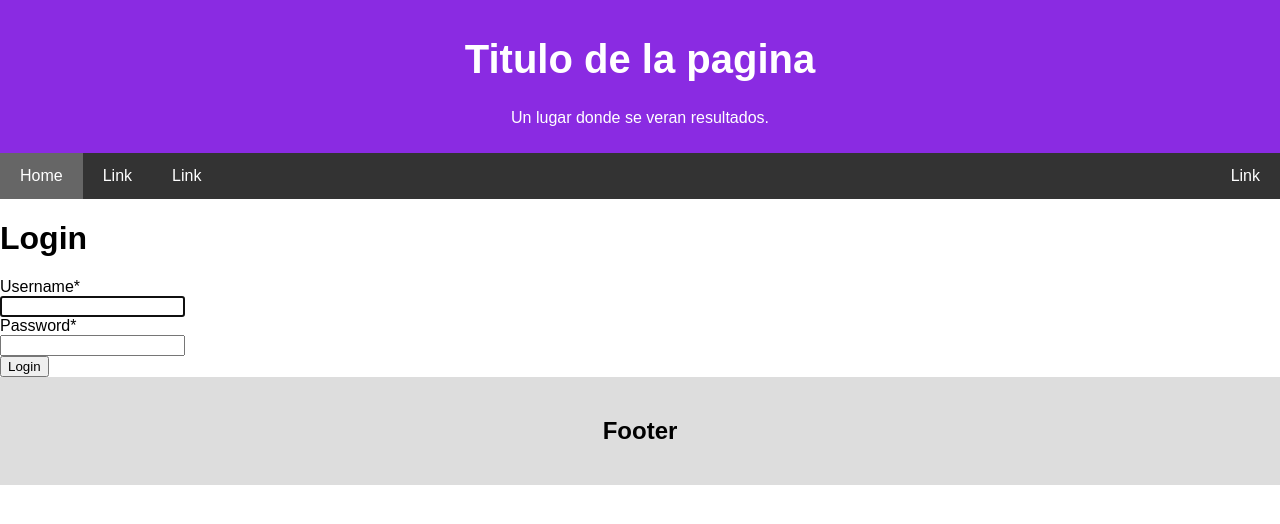
After one commit to JuanpaMR-hub/Plataforma-de-Resultados, a Django app: page /login/ in a window 1280 px wide. The commit adds this page. Shown: the top 524 px of the page. Run offline with Django 3.2, Linux system fonts and the light colour scheme; some libraries are stand-ins or nearby versions.

Commit message:
Ingreso de pagina Login

```diff
--- /dev/null
+++ b/pages/templates/Registration/login.html
@@ -0,0 +1,13 @@
+{% extends 'base.htm' %}
+
+
+{% load crispy_forms_tags %}
+{% block content %}
+<h1>Login</h1>
+
+<form method="post" class="form-group">
+    {% csrf_token %}
+    {{form|crispy}}
+    <button type="submit" class="btm btn-success">Login</button>
+</form>
+{% endblock %}
--- a/resultados_reim/settings.py
+++ b/resultados_reim/settings.py
@@ -38,7 +38,8 @@ INSTALLED_APPS = [
     'django.contrib.sessions',
     'django.contrib.messages',
     'django.contrib.staticfiles',
-
+    #De terceros
+    'crispy_forms',
     #own
 
     'pages',
@@ -124,3 +125,5 @@ USE_TZ = True
 # https://docs.djangoproject.com/en/3.1/howto/static-files/
 
 STATIC_URL = '/static/'
+
+CRISPY_TEMPLATE_PACK="bootstrap4"
--- a/resultados_reim/urls.py
+++ b/resultados_reim/urls.py
@@ -19,7 +19,8 @@ from pages.views import home_view
 from reim1.views import reim1_view
 
 urlpatterns = [
+    path('admin/', admin.site.urls),
     path('',home_view , name='home'),
     path('reim1/', include("reim1.urls")),
-    path('admin/', admin.site.urls),
+    path('', include("django.contrib.auth.urls")),
 ]
--- a/templates/base.htm
+++ b/templates/base.htm
@@ -17,7 +17,7 @@
 </header>
 
   <nav>
-    <a href="#" class="active">Home</a>
+    <a href="../" class="active">Home</a>
     <a href="#">Link</a>
     <a href="#">Link</a>
     <a href="#" class="right">Link</a>
```
Also changed, not shown: 2 other files.
